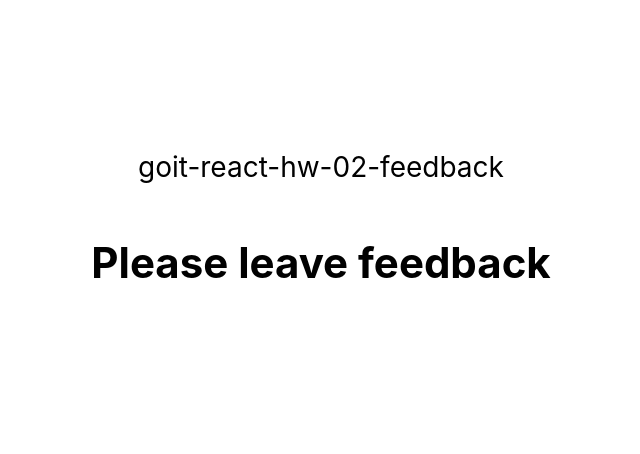
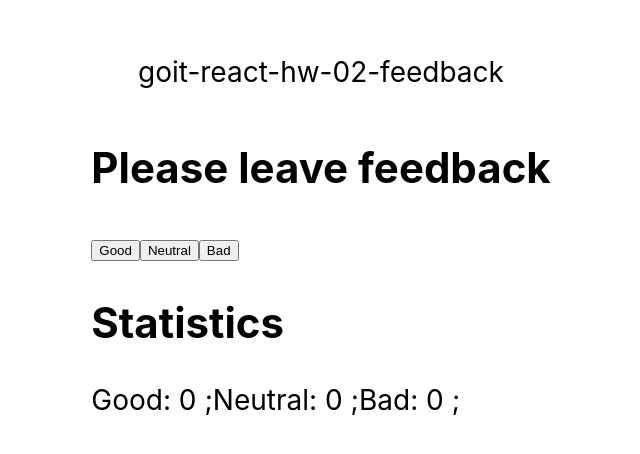
Before and after one commit to RomanVBohdanov22/goit-react-hw-02-feedback, a React (Create React App) app: page / in a window 1280 px wide. Shown: the part 164-618 px from the top of the page, without its empty margins (319-959 px from the left). Built offline with nearby package versions, Linux system fonts and the light colour scheme.

Commit message:
I think this is closer

```diff
--- a/src/components/App.jsx
+++ b/src/components/App.jsx
@@ -1,19 +1,26 @@
 import React, { Component } from 'react';
 
 export class App extends Component {
+  static defaultProps = {
+    step: 1,
+  };
 
   state = {
     good: 0,
     neutral: 0,
-  bad: 0
-}
+    bad: 0,
+  };
 
   handleChange = evt => {
-    this.setState({ /*inputValue: evt.target.value }*/ });
+    this.setState({
+      /*inputValue: evt.target.value }*/
+    });
   };
 
   render() {
     const { good, neutral, bad } = this.state;
+    const { step } = this.props;
+
     return (
       <div
         style={{
@@ -26,11 +33,28 @@ export class App extends Component {
           gap: '18px',
           color: '#010101',
         }}
-      > goit-react-hw-02-feedback
-            <div className='Statistics'>
-            <h2 className='Please'>Please leave feedback</h2>
-
-
+      >
+        {' '}
+        goit-react-hw-02-feedback
+        <div className="Statistics">
+          <div className="Feeback">
+            <h2>Please leave feedback</h2>
+            <button type="button" onClick={this.handleGood}>
+              Good
+            </button>
+            <button type="button" onClick={this.handleBad}>
+              Neutral
+            </button>
+            <button type="button" onClick={this.handleNeutral}>
+              Bad
+            </button>
+          </div>
+          <div className="Statistics">
+            <h2>Statistics</h2>
+            <span>Good: {this.state.good} ;</span>
+            <span>Neutral: {this.state.neutral} ;</span>
+            <span>Bad: {this.state.neutral} ;</span>
+          </div>
         </div>
       </div>
     );
```
Lines whose indentation alone changed are shown as unchanged.
